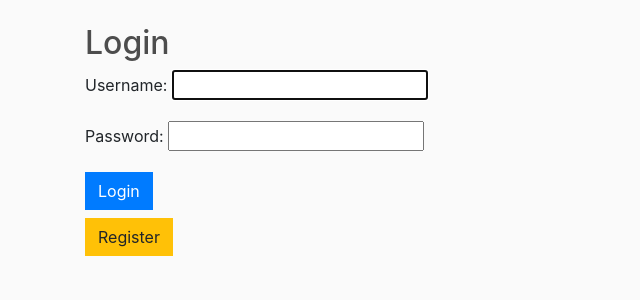
After one commit to CASician/ecommerce-ppm, a Django app: page /login/ in a window 1280 px wide. The commit adds this page. Shown: the top 300 px of the page, without its empty margins (0-640 px from the left). Run offline with Django 4.2, Linux system fonts and the light colour scheme; some libraries are stand-ins or nearby versions.

Commit message:
feat: add user login/registration

```diff
--- a/ecommerce/settings.py
+++ b/ecommerce/settings.py
@@ -132,3 +132,8 @@ MEDIA_ROOT = os.path.join(BASE_DIR, 'static/images')
 # https://docs.djangoproject.com/en/4.2/ref/settings/#default-auto-field
 
 DEFAULT_AUTO_FIELD = 'django.db.models.BigAutoField'
+
+
+LOGIN_REDIRECT_URL = '/'
+
+LOGOUT_REDIRECT_URL = '/'
--- a/ppm_products/apps.py
+++ b/ppm_products/apps.py
@@ -4,3 +4,6 @@ from django.apps import AppConfig
 class PpmProductsConfig(AppConfig):
     default_auto_field = "django.db.models.BigAutoField"
     name = "ppm_products"
+
+    def ready(self):
+        import ppm_products.signals
--- /dev/null
+++ b/ppm_products/templates/base.html
@@ -0,0 +1,54 @@
+<!DOCTYPE html>
+{% load static %}
+<html>
+<head>
+    <title>Orologiaio Matto</title>
+
+    <meta name="viewport" content="width=device-width, initial-scale=1, maximum-scale=1, minimum-scale=1" />
+
+    <link rel="stylesheet" href="https://stackpath.bootstrapcdn.com/bootstrap/4.4.1/css/bootstrap.min.css" integrity="sha384-Vkoo8x4CGsO3+Hhxv8T/Q5PaXtkKtu6ug5TOeNV6gBiFeWPGFN9MuhOf23Q9Ifjh" crossorigin="anonymous">
+
+    <link rel="stylesheet" type="text/css" href="{% static 'css/main.css' %}">
+
+    <link rel="stylesheet" href="https://cdnjs.cloudflare.com/ajax/libs/font-awesome/6.0.0-beta3/css/all.min.css">
+
+
+    <link rel="apple-touch-icon" sizes="180x180" href="/static/images/favicon/apple-touch-icon.png">
+    <link rel="icon" type="image/png" sizes="32x32" href="/static/images/favicon/favicon-32x32.png">
+    <link rel="icon" type="image/png" sizes="16x16" href="/static/images/favicon/favicon-16x16.png">
+    <link rel="manifest" href="/static/images/favicon/site.webmanifest">
+    <link rel="mask-icon" href="/static/images/favicon/safari-pinned-tab.svg" color="#5bbad5">
+    <meta name="msapplication-TileColor" content="#da532c">
+    <meta name="theme-color" content="#ffffff">
+
+
+
+</head>
+<body>
+
+
+
+<div class="container">
+    <br>
+    {% block content %}
+
+
+    {% endblock content %}
+</div>
+
+
+
+
+<script src="https://code.jquery.com/jquery-3.4.1.slim.min.js" integrity="sha384-J6qa4849blE2+poT4WnyKhv5vZF5SrPo0iEjwBvKU7imGFAV0wwj1yYfoRSJoZ+n" crossorigin="anonymous"></script>
+
+<script src="https://cdn.jsdelivr.net/npm/popper.js@1.16.0/dist/umd/popper.min.js" integrity="sha384-Q6E9RHvbIyZFJoft+2mJbHaEWldlvI9IOYy5n3zV9zzTtmI3UksdQRVvoxMfooAo" crossorigin="anonymous"></script>
+
+<script src="https://stackpath.bootstrapcdn.com/bootstrap/4.4.1/js/bootstrap.min.js" integrity="sha384-wfSDF2E50Y2D1uUdj0O3uMBJnjuUD4Ih7YwaYd1iqfktj0Uod8GCExl3Og8ifwB6" crossorigin="anonymous"></script>
+
+<script type="text/javascript" src="{% static 'js/cart.js' %}"></script>
+
+<script type="text/javascript">
+
+</script>
+</body>
+</html>
--- /dev/null
+++ b/ppm_products/templates/login.html
@@ -0,0 +1,15 @@
+{% extends 'base.html' %}
+
+{% block content %}
+
+  <h2>Login</h2>
+  <form method="post">
+    {% csrf_token %}
+    {{ form.as_p }}
+    <button type="submit" class="btn btn-primary">Login</button>
+  </form>
+
+    <a href="{% url 'register' %}">
+        <button class="btn btn-warning mt-2">Register</button>
+    </a>
+{% endblock %}
--- a/ppm_products/urls.py
+++ b/ppm_products/urls.py
@@ -2,6 +2,7 @@ from django.urls import path
 from . import views
 from django.conf import settings
 from django.conf.urls.static import static
+from .views import register, user_login, user_logout
 
 urlpatterns = [
     path('', views.store, name='store'),
@@ -12,4 +13,7 @@ urlpatterns = [
     path('process_order/', views.processOrder, name='process_order'),
     path('search/', views.product_search, name='product_search'),
     path('add_product/', views.add_product, name='add_product'),
+    path('register/', register, name='register'),
+    path('login/', user_login, name='login'),
+    path('logout/', user_logout, name='logout'),
 ] + static(settings.MEDIA_URL, document_root=settings.MEDIA_ROOT)
--- a/ppm_products/views.py
+++ b/ppm_products/views.py
@@ -8,6 +8,10 @@ from .models import *
 from .utils import cartData, guestOrder
 from .forms import ProductForm
 
+from django.contrib.auth import login, logout
+from django.contrib.auth.forms import AuthenticationForm
+from django.contrib.auth.decorators import login_required
+from .forms import RegisterForm
 
 # Create your views here.
 
@@ -135,3 +139,32 @@ def add_product(request):
     else:
         form = ProductForm()
     return render(request, 'store/add_product.html', {'form': form, 'cartItems': cartItems})
+
+
+def register(request):
+    if request.method == 'POST':
+        form = RegisterForm(request.POST)
+        if form.is_valid():
+            form.save()
+            return redirect('login')
+    else:
+        form = RegisterForm()
+    return render(request, 'register.html', {'form': form})
+
+
+def user_login(request):
+    if request.method == 'POST':
+        form = AuthenticationForm(request, data=request.POST)
+        if form.is_valid():
+            user = form.get_user()
+            login(request, user)
+            return redirect('/')
+    else:
+        form = AuthenticationForm()
+    return render(request, 'login.html', {'form': form})
+
+
+@login_required
+def user_logout(request):
+    logout(request)
+    return redirect('/')
```
Also changed, not shown: ppm_products/forms.py (+10 -0 lines), ppm_products/signals.py (added, +15 -0 lines), ppm_products/templates/register.html (added, +12 -0 lines), ppm_products/templates/store/main.html (+16 -6 lines), db.sqlite3, static/images/acc.png (added).
